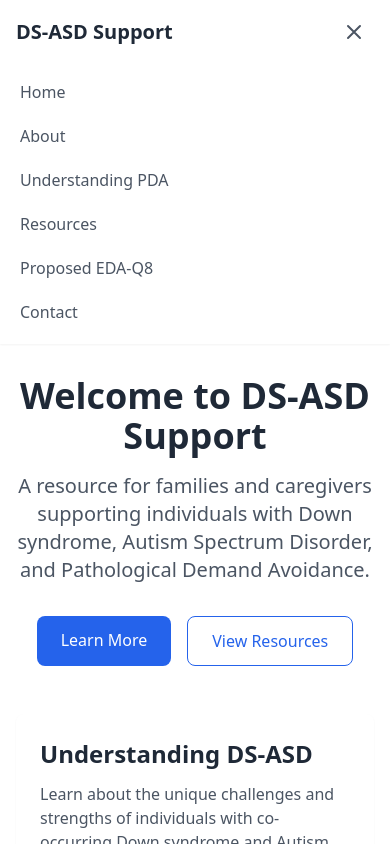
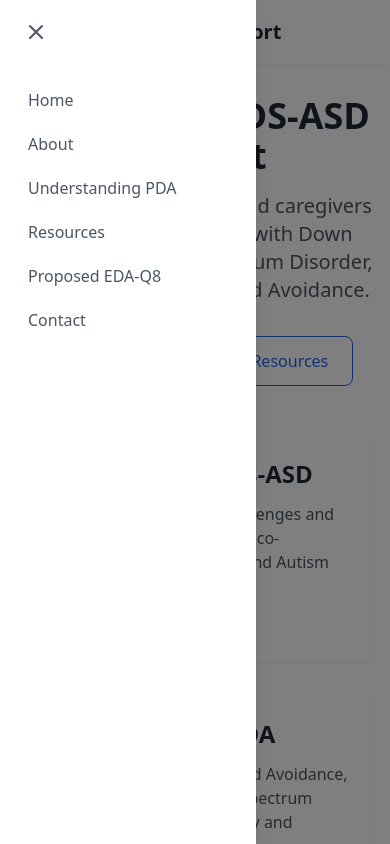
Before and after one commit to johnnyhawk02/ds-asd, a React (Vite) app: page / in a window 390 px wide. Both pictures are taken after a click on the button "Open main menu". Shown: the top 844 px of the page. Built offline with nearby package versions, Linux system fonts and the light colour scheme.

Commit message:
Enhance Navbar component with mobile menu functionality and outside click handling. Added menu overlay and improved layout for mobile view.

```diff
--- a/src/components/Navbar.tsx
+++ b/src/components/Navbar.tsx
@@ -1,18 +1,77 @@
-import { useState } from 'react';
+import { useState, useEffect } from 'react';
 import { Link } from 'react-router-dom';
 
 const Navbar = () => {
   const [isMenuOpen, setIsMenuOpen] = useState(false);
+
+  // Close menu when clicking outside
+  useEffect(() => {
+    const handleOutsideClick = (e: MouseEvent) => {
+      const target = e.target as HTMLElement;
+      if (isMenuOpen && !target.closest('.mobile-menu') && !target.closest('.menu-button')) {
+        setIsMenuOpen(false);
+      }
+    };
+
+    document.addEventListener('click', handleOutsideClick);
+
+    // Prevent scrolling when menu is open
+    if (isMenuOpen) {
+      document.body.style.overflow = 'hidden';
+    } else {
+      document.body.style.overflow = 'auto';
+    }
+
+    return () => {
+      document.removeEventListener('click', handleOutsideClick);
+      document.body.style.overflow = 'auto';
+    };
+  }, [isMenuOpen]);
 
   const toggleMenu = () => {
     setIsMenuOpen(!isMenuOpen);
   };
 
   return (
-    <nav className="bg-white shadow-sm">
+    <nav className="bg-white shadow-sm relative">
       <div className="container mx-auto px-4">
         <div className="flex justify-between items-center h-16">
-          <div className="flex items-center">
+          {/* Mobile menu button - moved to left */}
+          <div className="md:hidden">
+            <button
+              onClick={toggleMenu}
+              className="menu-button inline-flex items-center justify-center p-2 rounded-md text-gray-600 hover:text-gray-900 hover:bg-gray-100 focus:outline-none z-50 relative"
+              aria-expanded={isMenuOpen}
+            >
+              <span className="sr-only">Open main menu</span>
+              {/* Icon when menu is closed */}
+              <svg
+                className={`${isMenuOpen ? 'hidden' : 'block'} h-6 w-6`}
+                xmlns="http://www.w3.org/2000/svg"
+                fill="none"
+                viewBox="0 0 24 24"
+                stroke="currentColor"
+                aria-hidden="true"
+              >
+                <path strokeLinecap="round" strokeLinejoin="round" strokeWidth="2" d="M4 6h16M4 12h16M4 18h16" />
+              </svg>
+
+              {/* Icon when menu is open */}
+              <svg
+                className={`${isMenuOpen ? 'block' : 'hidden'} h-6 w-6`}
+                xmlns="http://www.w3.org/2000/svg"
+                fill="none"
+                viewBox="0 0 24 24"
+                stroke="currentColor"
+                aria-hidden="true"
+              >
+                <path strokeLinecap="round" strokeLinejoin="round" strokeWidth="2" d="M6 18L18 6M6 6l12 12" />
+              </svg>
+            </button>
+          </div>
+
+          {/* Logo - moved to center in mobile */}
+          <div className="flex items-center md:ml-0 ml-4">
             <Link to="/" className="text-xl font-semibold text-gray-800">
               DS-ASD Support
             </Link>
@@ -42,61 +101,66 @@ const Navbar = () => {
             </div>
           </div>
 
-          {/* Mobile menu button */}
-          <div className="md:hidden">
-            <button
-              onClick={toggleMenu}
-              className="inline-flex items-center justify-center p-2 rounded-md text-gray-600 hover:text-gray-900 hover:bg-gray-100 focus:outline-none"
-              aria-expanded="false"
-            >
-              <span className="sr-only">Open main menu</span>
-              {/* Icon when menu is closed */}
-              <svg
-                className={`${isMenuOpen ? 'hidden' : 'block'} h-6 w-6`}
-                xmlns="http://www.w3.org/2000/svg"
-                fill="none"
-                viewBox="0 0 24 24"
-                stroke="currentColor"
-                aria-hidden="true"
-              >
-                <path strokeLinecap="round" strokeLinejoin="round" strokeWidth="2" d="M4 6h16M4 12h16M4 18h16" />
-              </svg>
-
-              {/* Icon when menu is open */}
-              <svg
-                className={`${isMenuOpen ? 'block' : 'hidden'} h-6 w-6`}
-                xmlns="http://www.w3.org/2000/svg"
-                fill="none"
-                viewBox="0 0 24 24"
-                stroke="currentColor"
-                aria-hidden="true"
-              >
-                <path strokeLinecap="round" strokeLinejoin="round" strokeWidth="2" d="M6 18L18 6M6 6l12 12" />
-              </svg>
-            </button>
-          </div>
+          {/* Empty div for flex layout balance in mobile */}
+          <div className="md:hidden w-10"></div>
         </div>
       </div>
 
-      {/* Mobile menu, show/hide based on menu state */}
-      <div className={`${isMenuOpen ? 'block' : 'hidden'} md:hidden`}>
-        <div className="px-2 pt-2 pb-3 space-y-1 sm:px-3">
-          <Link to="/" className="block text-gray-600 hover:text-gray-900 hover:bg-gray-100 px-3 py-2 rounded-md text-base font-medium">
+      {/* Overlay */}
+      <div
+        className={`fixed inset-0 bg-black bg-opacity-50 z-10 transition-opacity duration-300 md:hidden ${
+          isMenuOpen ? 'opacity-100' : 'opacity-0 pointer-events-none'
+        }`}
+        onClick={() => setIsMenuOpen(false)}
+      />
+
+      {/* Mobile menu - slide from left */}
+      <div
+        className={`mobile-menu fixed top-0 left-0 h-full w-64 bg-white shadow-lg transform transition-transform duration-300 ease-in-out z-20 md:hidden ${
+          isMenuOpen ? 'translate-x-0' : '-translate-x-full'
+        }`}
+      >
+        <div className="px-4 pt-20 pb-3 space-y-1">
+          <Link
+            to="/"
+            className="block text-gray-600 hover:text-gray-900 hover:bg-gray-100 px-3 py-2 rounded-md text-base font-medium"
+            onClick={() => setIsMenuOpen(false)}
+          >
             Home
           </Link>
-          <Link to="/about" className="block text-gray-600 hover:text-gray-900 hover:bg-gray-100 px-3 py-2 rounded-md text-base font-medium">
+          <Link
+            to="/about"
+            className="block text-gray-600 hover:text-gray-900 hover:bg-gray-100 px-3 py-2 rounded-md text-base font-medium"
+            onClick={() => setIsMenuOpen(false)}
+          >
             About
           </Link>
-          <Link to="/understanding-pda" className="block text-gray-600 hover:text-gray-900 hover:bg-gray-100 px-3 py-2 rounded-md text-base font-medium">
+          <Link
+            to="/understanding-pda"
+            className="block text-gray-600 hover:text-gray-900 hover:bg-gray-100 px-3 py-2 rounded-md text-base font-medium"
+            onClick={() => setIsMenuOpen(false)}
+          >
             Understanding PDA
           </Link>
-          <Link to="/resources" className="block text-gray-600 hover:text-gray-900 hover:bg-gray-100 px-3 py-2 rounded-md text-base font-medium">
+          <Link
+            to="/resources"
+            className="block text-gray-600 hover:text-gray-900 hover:bg-gray-100 px-3 py-2 rounded-md text-base font-medium"
+            onClick={() => setIsMenuOpen(false)}
+          >
             Resources
           </Link>
-          <Link to="/adapted-edaq8" className="block text-gray-600 hover:text-gray-900 hover:bg-gray-100 px-3 py-2 rounded-md text-base font-medium">
+          <Link
+            to="/adapted-edaq8"
+            className="block text-gray-600 hover:text-gray-900 hover:bg-gray-100 px-3 py-2 rounded-md text-base font-medium"
+            onClick={() => setIsMenuOpen(false)}
+          >
             Proposed EDA-Q8
           </Link>
-          <Link to="/contact" className="block text-gray-600 hover:text-gray-900 hover:bg-gray-100 px-3 py-2 rounded-md text-base font-medium">
+          <Link
+            to="/contact"
+            className="block text-gray-600 hover:text-gray-900 hover:bg-gray-100 px-3 py-2 rounded-md text-base font-medium"
+            onClick={() => setIsMenuOpen(false)}
+          >
             Contact
           </Link>
         </div>
```
